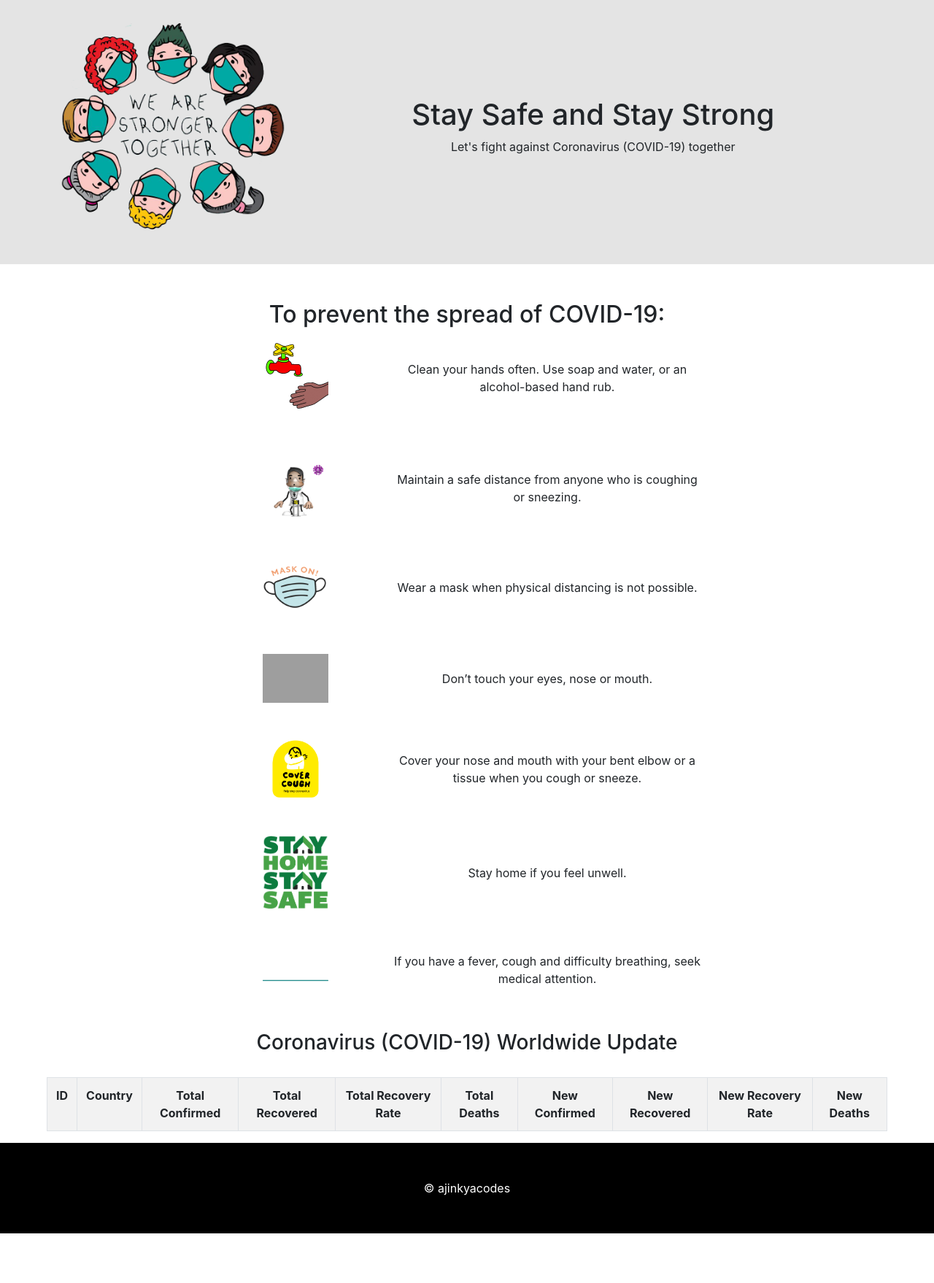
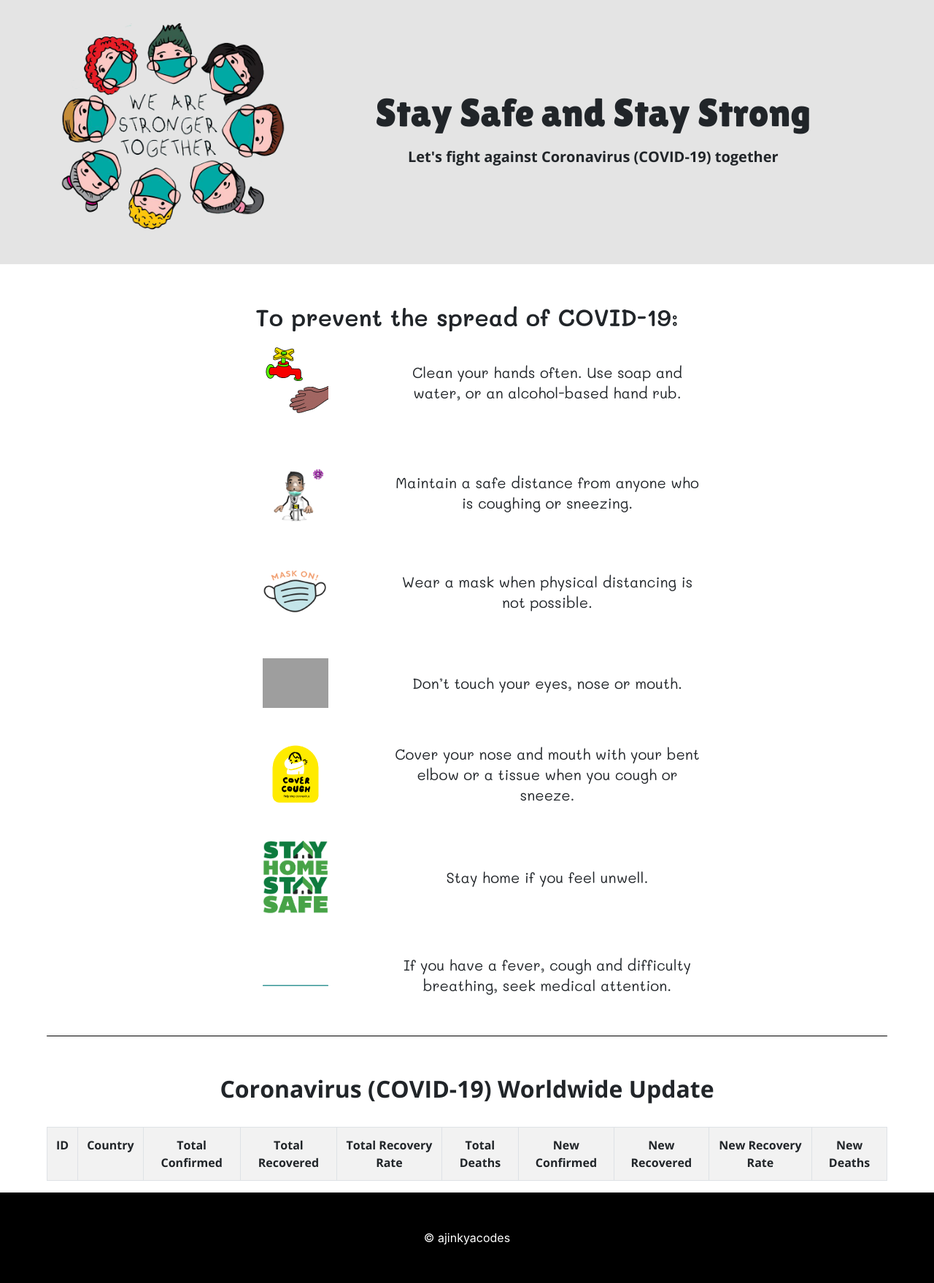
Before and after one commit to ajinkyacodes/coronavirus-update, a PHP site: page / in a window 1280 px wide. Shown: the whole page at 73% size. Before the commit the page ends 1690 px from the top, so only its background shows below. Run offline with PHP 8.4, Linux system fonts and the light colour scheme; lists and menus that the app fills with data are empty; grey boxes are pictures that could not be loaded.

Commit message:
Added Google fonts and styling modified

```diff
--- a/assets/css/style.css
+++ b/assets/css/style.css
@@ -11,6 +11,17 @@ img {
     max-width: 1400px;
     margin: 0 auto;
 }
+
+/* Google Font Names:
+(BOLD HEADING)
+font-family: 'Lilita One', cursive;
+
+(Handwriting)
+font-family: 'Mali', cursive;
+
+(Normal Text)
+font-family: 'Open Sans', sans-serif;
+*/
 
 /*############################################################################################################
 *   WEBSITE STYLING
@@ -40,13 +51,33 @@ header .header-text {
     text-align: center;
 }
 
+header .header-text h1 {
+    font-size: 54px;
+    font-family: 'Lilita One', cursive;
+    font-weight: 400;
+    line-height: 1.4;
+}
+
+header .header-text p {
+    font-size: 20px;
+    font-family: 'Open Sans', sans-serif;
+    font-weight: 700;
+    line-height: 1.4;
+}
+
 /* Prevent Styling */
 
 .prevent { margin-top: 50px; }
 
 .prevent .wrapper { width: 50%; }
 
-.prevent h2 { text-align: center; }
+.prevent h2 {
+    font-size: 32px;
+    font-family: 'Mali', cursive;
+    font-weight: 700;
+    line-height: 1.4;
+    text-align: center;
+}
 
 .preventions-ul li {
     margin-bottom: 30px;
@@ -70,15 +101,30 @@ header .header-text {
 .preventions-ul li p {
     -ms-flex-preferred-size: 70%;
     flex-basis: 70%;
+    font-size: 20px;
+    font-family: 'Mali', cursive;
+    font-weight: 400;
+    line-height: 1.4;
     text-align: center;
 }
 
 /* Corona Update Styling */
 
+.corona-update .wrapper {
+    padding-top: 50px;
+    border-top: 1px solid #000;
+}
+
 .corona-update h3 {
     margin-bottom: 30px;
+    font-size: 32px;
+    font-family: 'Open Sans', sans-serif;
+    font-weight: 700;
+    line-height: 1.4;
     text-align: center;
 }
+
+table { font-family: 'Open Sans', sans-serif; }
 
 /* Footer Styling */
 footer {
--- a/index.php
+++ b/index.php
@@ -5,6 +5,7 @@
 	<meta name="viewport" content="width=device-width, initial-scale=1.0">
 	<title>Coronavirus Update</title>
 	<link rel="icon" href="favicon.gif" type="image/gif" sizes="16x16">
+	<link href="https://fonts.googleapis.com/css2?family=Lilita+One&family=Mali:ital,wght@0,200;0,300;0,400;0,500;0,600;1,200;1,300;1,400;1,500;1,600;1,700&family=Open+Sans:ital,wght@0,300;0,400;0,600;0,700;0,800;1,300;1,400;1,600;1,700;1,800&display=swap" rel="stylesheet">
 	<link rel="stylesheet" media="screen" href="assets/vendor/bootstrap-4.3.1/bootstrap.min.css">
 	<link rel="stylesheet" media="screen" href=<?php
 	$cssfile = "assets/css/style.css";
```
